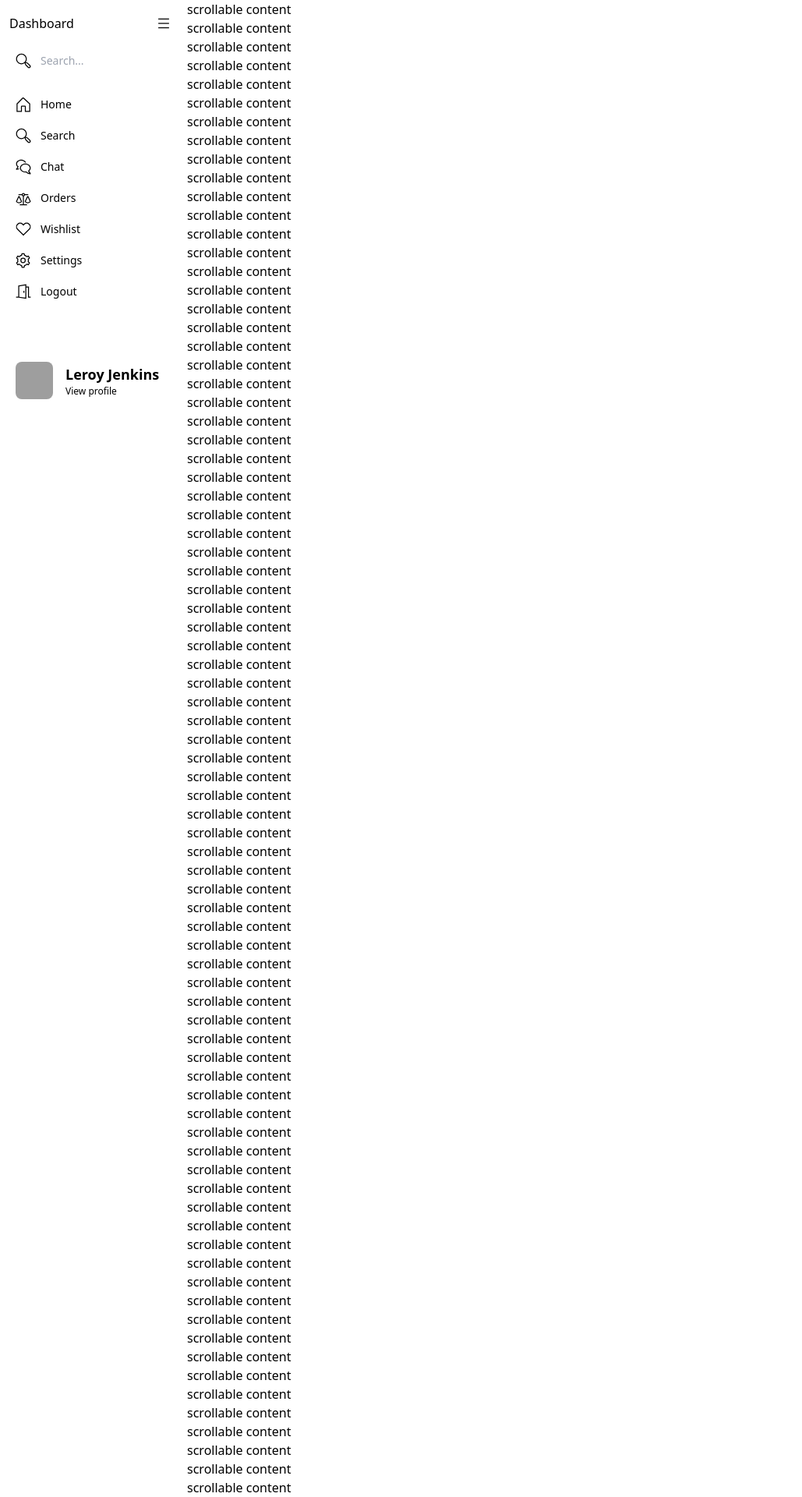
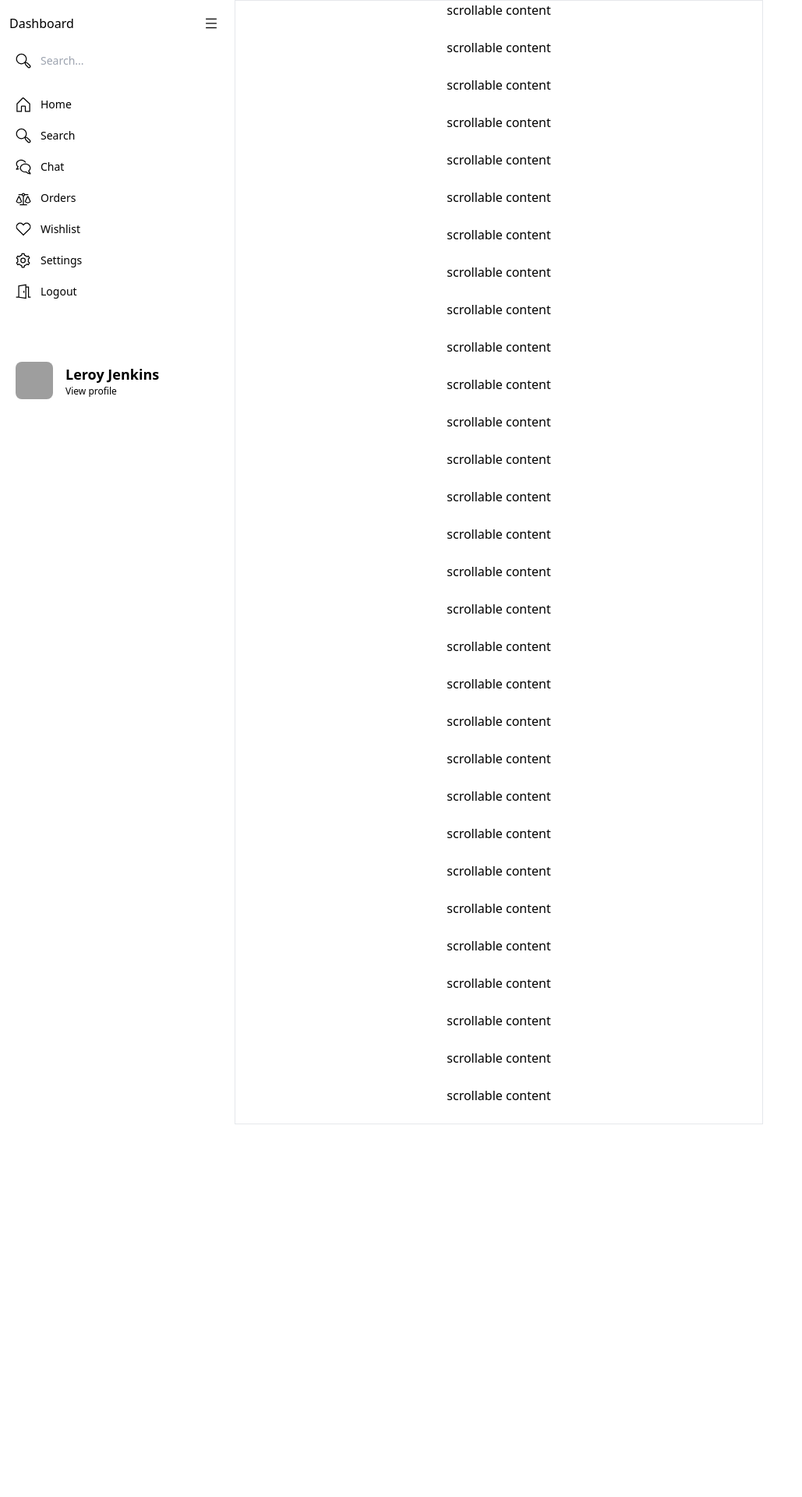
Before and after one commit to vapdev/Twiker, a Django app: page / in a window 1280 px wide. Shown: the top 1920 px of the page at 78% size, without its empty margins (0-1029 px from the left). After the commit the page ends 1442 px from the top, so only its background shows below. Run offline with Django 4.2, Linux system fonts and the light colour scheme; the visitor is signed in with stand-in values (Sample User, id 1); data comes from the database, SQL or seed files in the repository; data that the repository does not hold is empty; some libraries are stand-ins or nearby versions; grey boxes are pictures that could not be loaded.

Commit message:
going up

```diff
--- a/apps/feed/templates/feed.html
+++ b/apps/feed/templates/feed.html
@@ -1,8 +1,8 @@
 {% extends 'core/base.html' %}
 {% block content %}
 <div class="flex">
-  <aside class="sticky top-0 h-screen">
-    <div class="flex h-full w-60 flex-col p-3 dark:bg-gray-900 dark:text-gray-100">
+  <aside class="sticky w-1/3 top-0 h-screen dark:bg-gray-900">
+    <div class="flex h-full w-full flex-col p-3 dark:bg-gray-900 dark:text-gray-100">
       <div class="space-y-3">
         <div class="flex items-center justify-between">
           <h2>Dashboard</h2>
@@ -102,17 +102,49 @@
     </div>
   </aside>
 
-  <main>
-    scrollable content<br>scrollable content<br>scrollable content<br>scrollable content<br>scrollable content<br>scrollable content<br>scrollable content<br>scrollable content<br>scrollable content<br>scrollable content<br>scrollable content<br>scrollable content<br>scrollable content<br>scrollable content<br>scrollable content<br>scrollable content<br>scrollable content<br>scrollable content<br>scrollable content<br>
-  scrollable content<br>scrollable content<br>scrollable content<br>scrollable content<br>scrollable content<br>scrollable content<br>scrollable content<br>scrollable content<br>scrollable content<br>scrollable content<br>scrollable content<br>scrollable content<br>scrollable content<br>scrollable content<br>scrollable content<br>scrollable content<br>scrollable content<br>scrollable content<br>scrollable content<br>
-  scrollable content<br>scrollable content<br>scrollable content<br>scrollable content<br>scrollable content<br>scrollable content<br>scrollable content<br>scrollable content<br>scrollable content<br>scrollable content<br>scrollable content<br>scrollable content<br>scrollable content<br>scrollable content<br>scrollable content<br>scrollable content<br>scrollable content<br>scrollable content<br>scrollable content<br>
-  scrollable content<br>scrollable content<br>scrollable content<br>scrollable content<br>scrollable content<br>scrollable content<br>scrollable content<br>scrollable content<br>scrollable content<br>scrollable content<br>scrollable content<br>scrollable content<br>scrollable content<br>scrollable content<br>scrollable content<br>scrollable content<br>scrollable content<br>scrollable content<br>scrollable content<br>
-  scrollable content<br>scrollable content<br>scrollable content<br>scrollable content<br>scrollable content<br>scrollable content<br>scrollable content<br>scrollable content<br>scrollable content<br>scrollable content<br>scrollable content<br>scrollable content<br>scrollable content<br>scrollable content<br>scrollable content<br>scrollable content<br>scrollable content<br>scrollable content<br>scrollable content<br>
-  scrollable content<br>scrollable content<br>scrollable content<br>scrollable content<br>scrollable content<br>scrollable content<br>scrollable content<br>scrollable content<br>scrollable content<br>scrollable content<br>scrollable content<br>scrollable content<br>scrollable content<br>scrollable content<br>scrollable content<br>scrollable content<br>scrollable content<br>scrollable content<br>scrollable content<br>
-  scrollable content<br>scrollable content<br>scrollable content<br>scrollable content<br>scrollable content<br>scrollable content<br>scrollable content<br>scrollable content<br>scrollable content<br>scrollable content<br>scrollable content<br>scrollable content<br>scrollable content<br>scrollable content<br>scrollable content<br>scrollable content<br>scrollable content<br>scrollable content<br>scrollable content<br>
-
+  <main class="w-3/4 flex flex-col items-center border">
+      <p>scrollable content</p><br>
+      <p>scrollable content</p><br>
+      <p>scrollable content</p><br>
+      <p>scrollable content</p><br>
+      <p>scrollable content</p><br>
+      <p>scrollable content</p><br>
+      <p>scrollable content</p><br>
+      <p>scrollable content</p><br>
+      <p>scrollable content</p><br>
+      <p>scrollable content</p><br>
+      <p>scrollable content</p><br>
+      <p>scrollable content</p><br>
+      <p>scrollable content</p><br>
+      <p>scrollable content</p><br>
+      <p>scrollable content</p><br>
+      <p>scrollable content</p><br>
+      <p>scrollable content</p><br>
+      <p>scrollable content</p><br>
+      <p>scrollable content</p><br>
+      <p>scrollable content</p><br>
+      <p>scrollable content</p><br>
+      <p>scrollable content</p><br>
+      <p>scrollable content</p><br>
+      <p>scrollable content</p><br>
+      <p>scrollable content</p><br>
+      <p>scrollable content</p><br>
+      <p>scrollable content</p><br>
+      <p>scrollable content</p><br>
+      <p>scrollable content</p><br>
+      <p>scrollable content</p><br>
   </main>
 
+    <aside class="sticky w-1/3 top-0 h-screen dark:bg-gray-900 dark:text-gray-100">
+        <div class="flex h-full w-60 flex-col p-3">
+          <div class="space-y-3">
+            <div class="flex items-center justify-between">
+            </div>
+        </div>
+    </aside>
+
+
+</div>
 {% endblock %}
 
 {% block script %}
```
